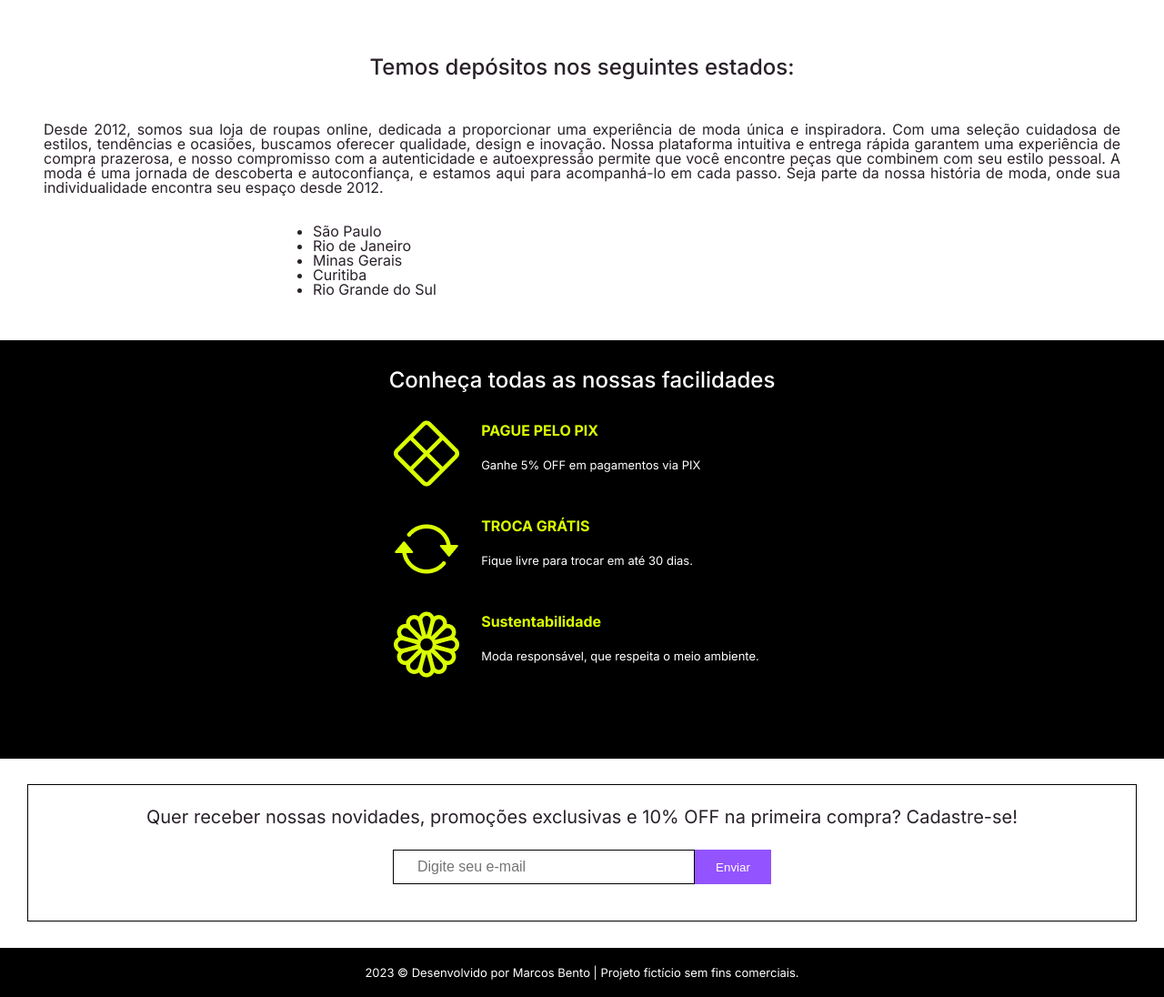
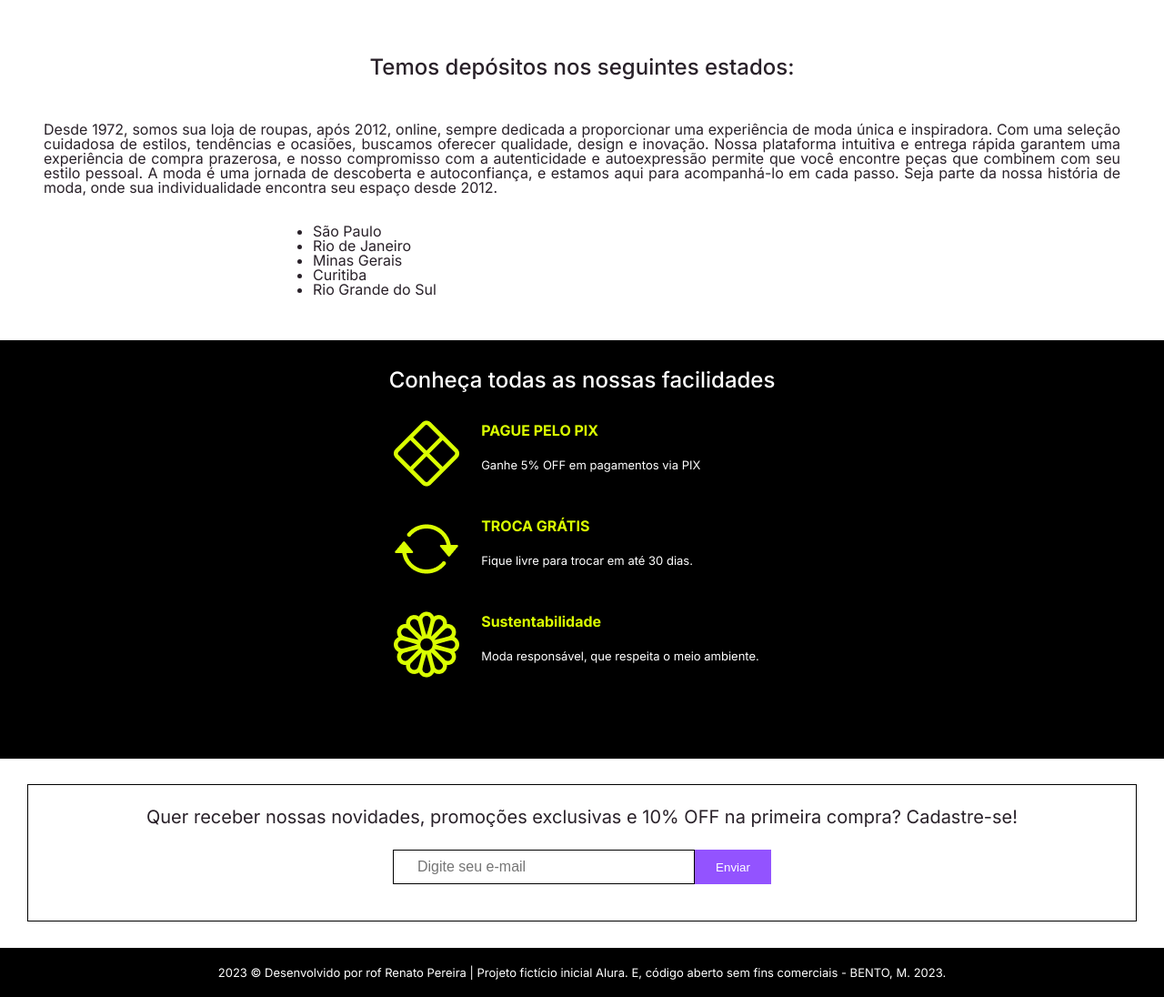
Before and after one commit to ProfRenatoPereira/qmarka, a website: page ourStores.html in a window 1280 px wide. Shown: the part 1080-2176 px from the top of the page at 91% size. Drawn offline with nearby package versions, Linux system fonts and the light colour scheme; grey boxes are pictures that could not be loaded.

Commit message:
Update ourStores.html

```diff
--- a/ourStores.html
+++ b/ourStores.html
@@ -4,11 +4,11 @@
     <meta charset="UTF-8">
     <meta http-equiv="X-UA-Compatible" content="IE=edge">
     <meta name="viewport" content="width=device-width, initial-scale=1.0">
-    <title>Meteora - Nossas Lojas</title>
+    <title>QMarkª - Nossas Lojas</title>
 
     <!-- Tag Meta, for SEO max 160 characters -->
     <meta name="description" content="Confira a loja mais próxima de você!">
-    <meta name="author" content="Marcos Bento">
+    <meta name="author" content="Prof Renato Pereira - Projeto inicial: Bento, M. 2023.">
 
     <!-- Link to Icon -->
     <link rel="icon" type="image/png" href="assets/img/Favicon-64px.png">
@@ -128,7 +128,7 @@
 
                 <h3 class="lojas_subtitulo">Temos depósitos nos seguintes estados:</h3>
                 <div class="lojas_lower_components">
-                    <p class="lojas_texto">Desde 2012, somos sua loja de roupas online, dedicada a proporcionar uma experiência de moda única e inspiradora. Com uma seleção cuidadosa de estilos, tendências e ocasiões, buscamos oferecer qualidade, design e inovação. Nossa plataforma intuitiva e entrega rápida garantem uma experiência de compra prazerosa, e nosso compromisso com a autenticidade e autoexpressão permite que você encontre peças que combinem com seu estilo pessoal. A moda é uma jornada de descoberta e autoconfiança, e estamos aqui para acompanhá-lo em cada passo. Seja parte da nossa história de moda, onde sua individualidade encontra seu espaço desde 2012.</p>
+                    <p class="lojas_texto">Desde 1972, somos sua loja de roupas, após 2012, online, sempre dedicada a proporcionar uma experiência de moda única e inspiradora. Com uma seleção cuidadosa de estilos, tendências e ocasiões, buscamos oferecer qualidade, design e inovação. Nossa plataforma intuitiva e entrega rápida garantem uma experiência de compra prazerosa, e nosso compromisso com a autenticidade e autoexpressão permite que você encontre peças que combinem com seu estilo pessoal. A moda é uma jornada de descoberta e autoconfiança, e estamos aqui para acompanhá-lo em cada passo. Seja parte da nossa história de moda, onde sua individualidade encontra seu espaço desde 2012.</p>
 
                     <ul class="lojas_lista">
                         <li class="lojas_lista_linha">São Paulo</li>
@@ -152,7 +152,7 @@
                     </div>
 
                     <div class="modal_outer_content_newsletter">
-                        <p>Em breve você receberá novidades exclusivas da Meteora.</p>
+                        <p>Em breve você receberá novidades exclusivas da QMarkª.</p>
                     </div>
 
                 </div>
@@ -252,7 +252,7 @@
     </main>
 
     <footer>
-        <p class="footer_text">2023 © Desenvolvido por Marcos Bento | Projeto fictício sem fins comerciais.</p>
+        <p class="footer_text">2023 © Desenvolvido por rof Renato Pereira | Projeto fictício inicial Alura. E, código aberto sem fins comerciais - BENTO, M. 2023.</p>
     </footer>
 </body>
 </html>
```
